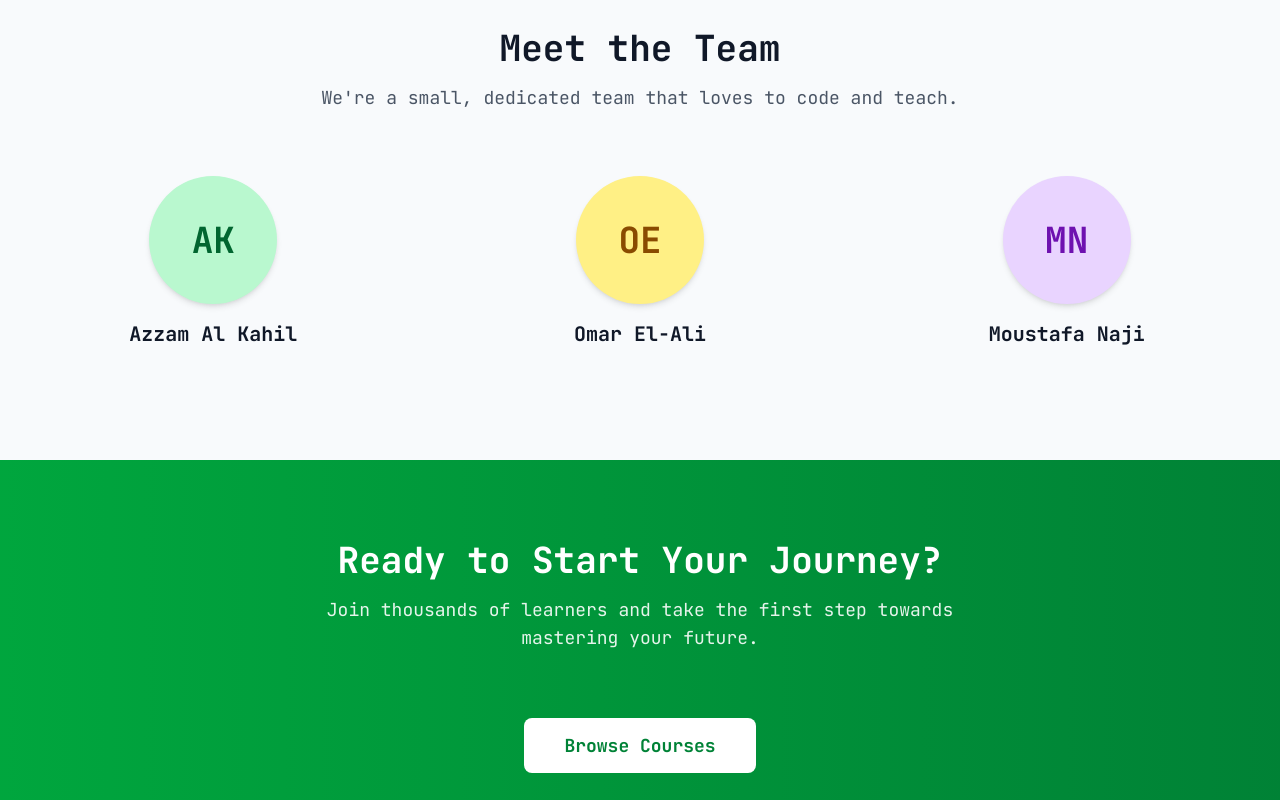
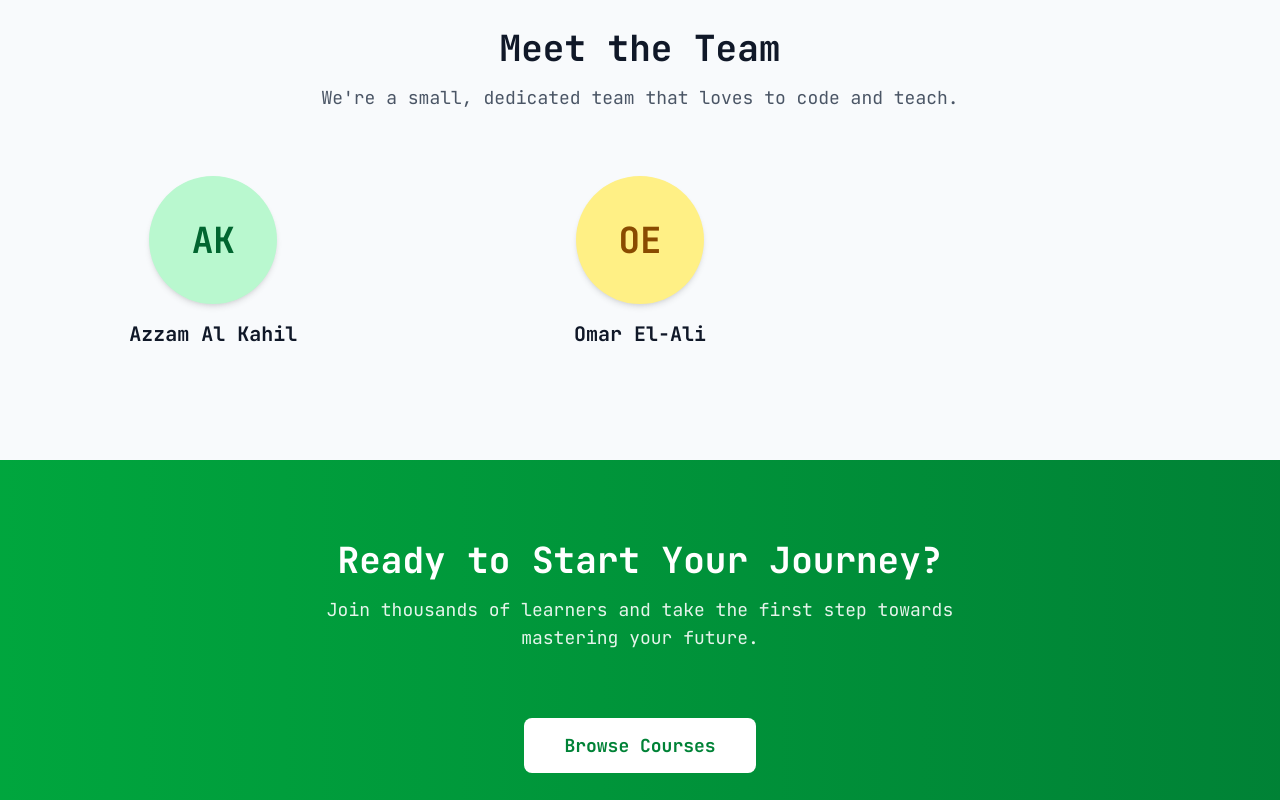
Before and after one commit to AZZAM-K/codeleb, a Next.js app: page /about-us in a window 1280 px wide. Shown: the part 1582-2382 px from the top of the page. Built offline with nearby package versions, Linux system fonts and the light colour scheme; no server answers.

Commit message:
remove bug

```diff
--- a/constants/index.ts
+++ b/constants/index.ts
@@ -8,11 +8,6 @@ export const teamMembers = [
     name: 'Omar El-Ali',
     colorClasses: 'bg-yellow-200 text-yellow-800',
     short: 'OE',
-  },
-  {
-    name: 'Moustafa Naji',
-    colorClasses: 'bg-purple-200 text-purple-800',
-    short: 'MN',
   },
 ]
 
```
